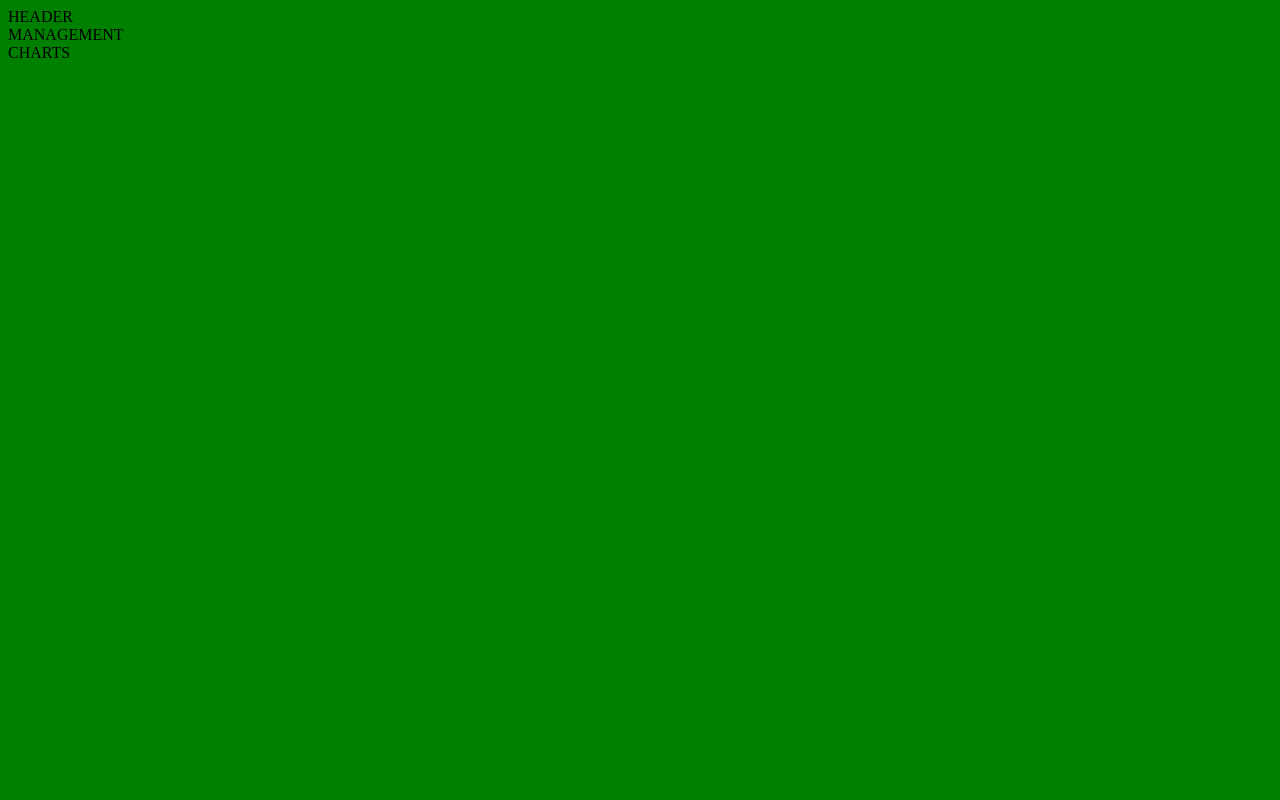
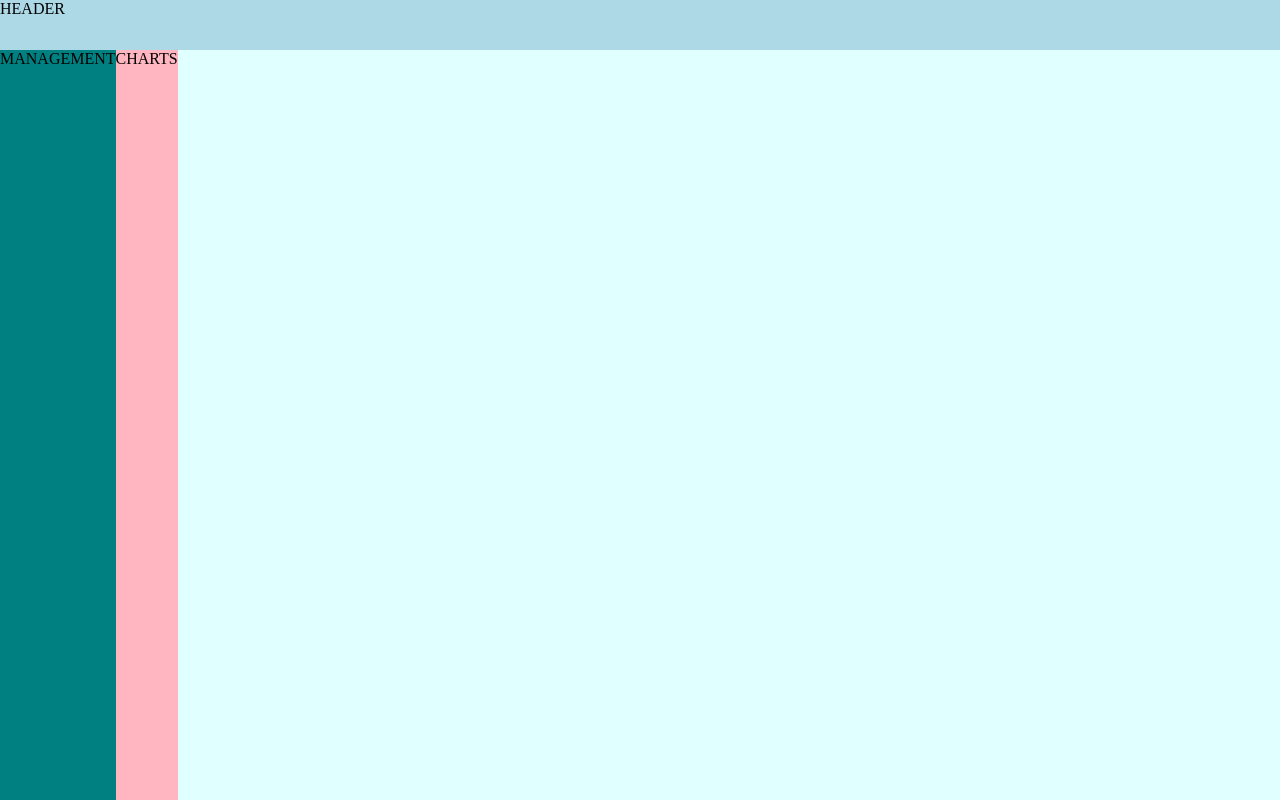
Before and after one commit to yatne/weight, a React app in the folder frontend/: page /main in a window 1280 px wide. Shown: the top 800 px of the page. Built offline with nearby package versions, Linux system fonts and the light colour scheme.

Commit message:
started basic css

```diff
--- a/frontend/src/components/Header/Header.jsx
+++ b/frontend/src/components/Header/Header.jsx
@@ -6,7 +6,7 @@ class Header extends React.Component {
 
   render() {
     return (
-      <div className='weight-management-panel'>
+      <div className='header'>
         HEADER
       </div>
     );
--- a/frontend/src/components/MainDashboard/DefaultChartsPanel.jsx
+++ b/frontend/src/components/MainDashboard/DefaultChartsPanel.jsx
@@ -6,7 +6,7 @@ class DefaultChartsPanel extends React.Component {
 
   render() {
     return (
-      <div className='weight-management-panel'>
+      <div className='default-charts-panel'>
         CHARTS
       </div>
     );
--- a/frontend/src/styles/common/variables.scss
+++ b/frontend/src/styles/common/variables.scss
@@ -0,0 +1 @@
+$backgroundColor: #fafafa;
--- a/frontend/src/styles/main.scss
+++ b/frontend/src/styles/main.scss
@@ -1,2 +1,32 @@
 @import './common/variables.scss';
 @import './screens/main-dashboard.scss';
+
+body {
+  background-color: $backgroundColor;
+  margin: 0
+}
+
+.app {
+  margin-top: 50px;
+  display: flex;
+  justify-content: center;
+
+  > .header {
+    position: fixed;
+    width: 100%;
+    height: 50px;
+    background-color: lightblue;
+    padding: 0 32px;
+    margin: 0;
+    top: 0;
+  }
+
+  > .central-layout {
+    display: flex;
+    align-items: center;
+    justify-content: space-between;
+    max-width: 1800px;
+    background-color: lightcyan;
+    width: 100%;
+  }
+}
--- a/frontend/src/styles/screens/main-dashboard.scss
+++ b/frontend/src/styles/screens/main-dashboard.scss
@@ -1,3 +1,16 @@
-body {
-  background-color: green;
+.main-dashboard {
+  display: flex;
+  justify-content: space-between;
+
+  > .weight-management-panel {
+    flex: 2;
+    height: 3000px;
+    background-color: teal;
+  }
+
+  > .default-charts-panel {
+    flex: 1;
+    height: 900px;
+    background-color: lightpink;
+  }
 }
```
